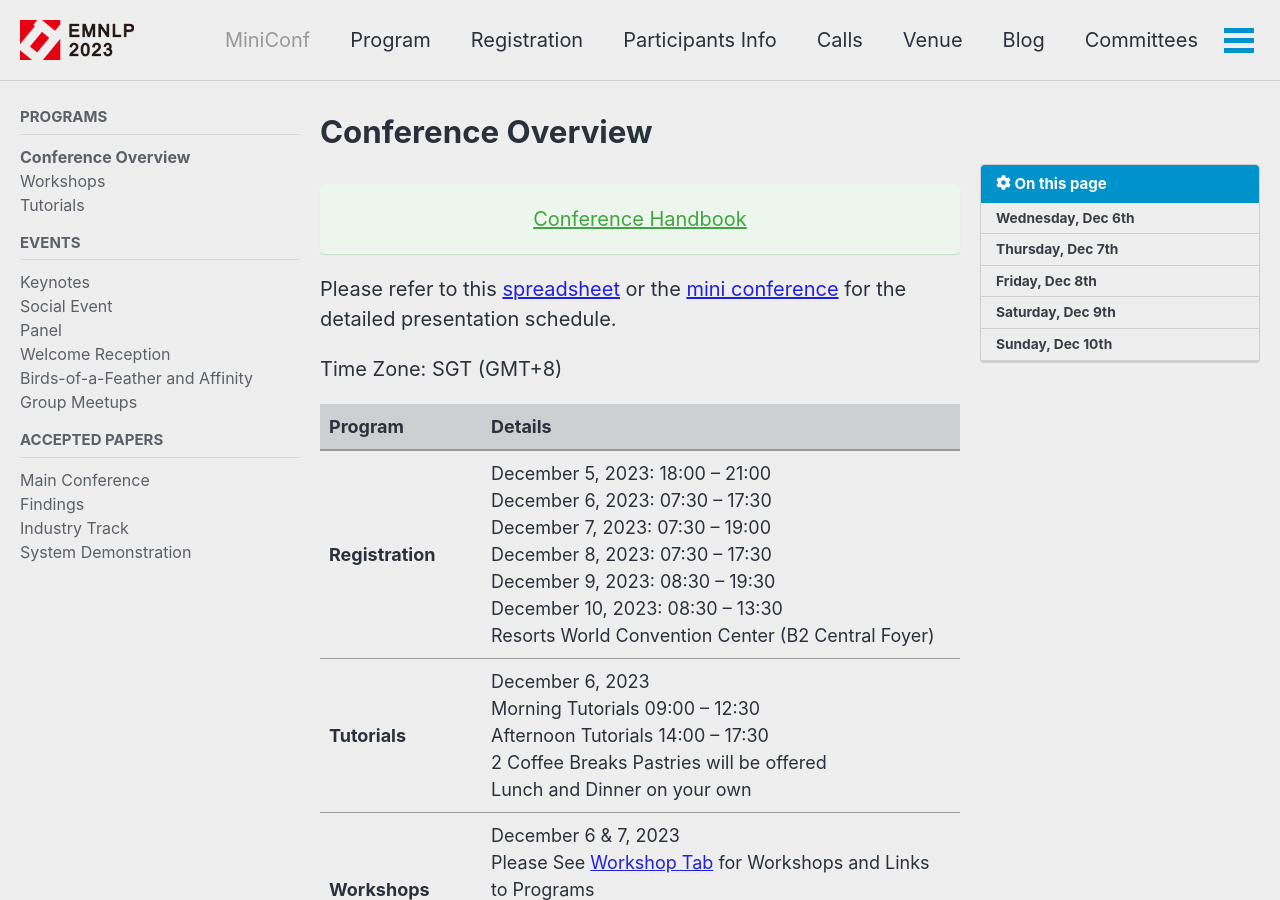
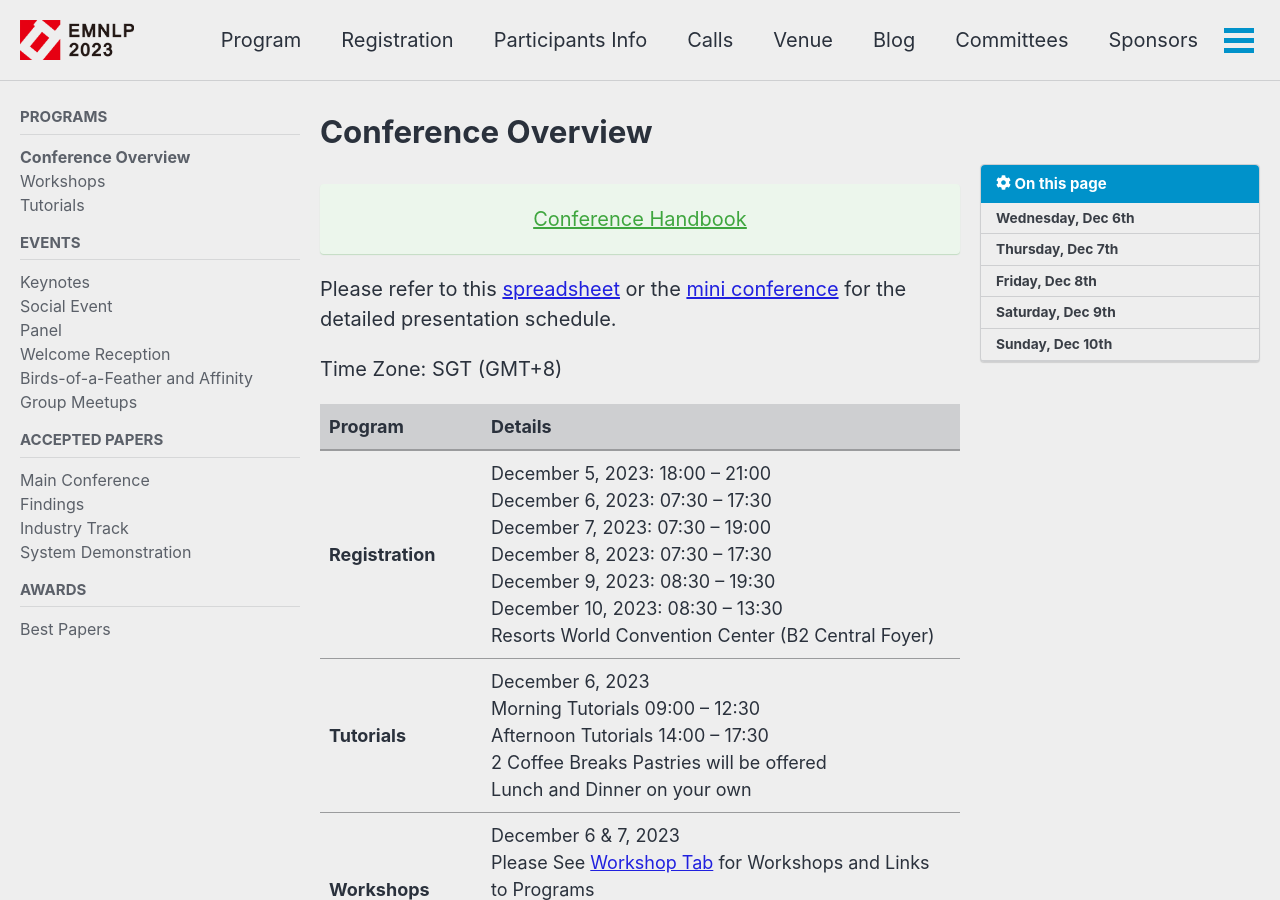
Before and after one commit to acl-org/emnlp-2023, a Jekyll site: the page built from _pages/program/program.md, in a window 1280 px wide and 900 px high. Built offline with Jekyll 4.4.1, drawn with Linux system fonts in a browser that asks for light colours; cached includes are drawn as plain includes; nearby versions of some CDN libraries.

Commit message:
Update navigation.yml

```diff
--- a/_data/navigation.yml
+++ b/_data/navigation.yml
@@ -4,8 +4,8 @@
   # - title: "Proceedings"
   #   url: "https://aclanthology.org/events/emnlp-2022/"
 
-  - title: "MiniConf"
-    url: https://virtual2023.emnlp.org/
+  # - title: "MiniConf"
+  #   url: https://virtual2023.emnlp.org/
 
   - title: "Program"
     url: /program/
@@ -79,6 +79,11 @@
         url: /program/industry/
       - title: "System Demonstration"
         url: /program/demo/
+
+  - title: Awards
+    children:
+      - title: "Best Papers"
+        url: /program/best_papers/
 
 
 
```
